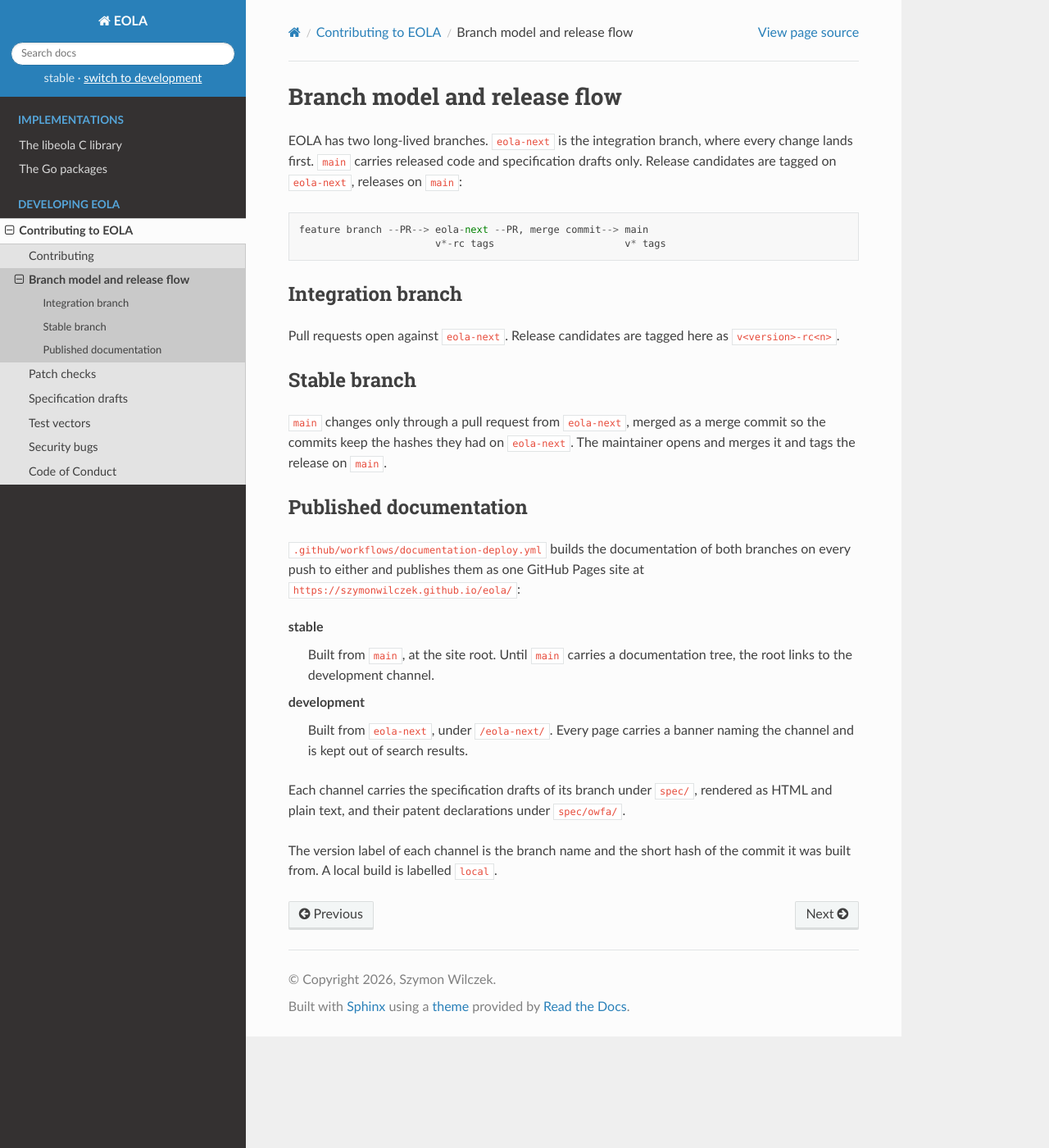
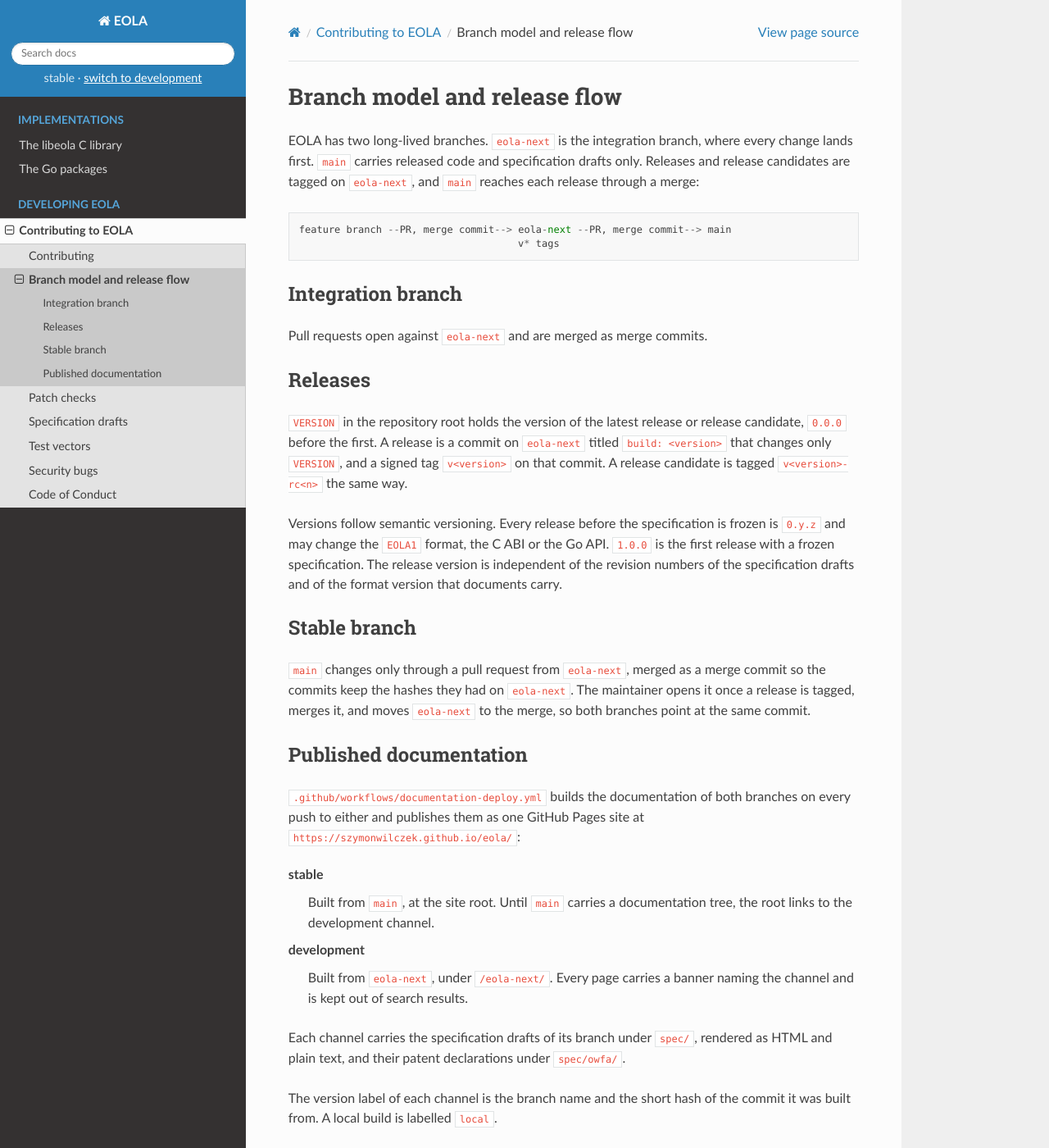
Before and after one commit to szymonwilczek/eola, a Sphinx documentation site: the page built from Documentation/process/branching.rst, in a window 1280 px wide and 1400 px high. Shown: the whole window at 82% size. Built offline with Sphinx 7.4.7 and the Read the Docs theme 3.1.0, drawn with Linux system fonts in a browser that asks for light colours.

Commit message:
build: hold the release version in VERSION
The repository has no file that holds its version, so a release tag is
the only record of which version a tree is, and nothing a build or a
reader can check it against.

The process documentation also places the release tags on main, where
no commit of the release is made.

VERSION now holds the version of the latest release or release
candidate, 0.0.0 before the first. A release is a commit on eola-next
that changes only VERSION, with a signed tag on it, and main reaches
it through the release merge.

The branch model documents this, the numbering, which keeps every
release before the specification freeze at 0.y.z and makes 1.0.0 the
first frozen one, and that the release version is independent of the
draft revisions and of the format version.

Signed-off-by: Szymon Wilczek <swilczek.lx@gmail.com>

```diff
--- a/Documentation/process/branching.rst
+++ b/Documentation/process/branching.rst
@@ -7,24 +7,39 @@ Branch model and release flow
 
 EOLA has two long-lived branches. ``eola-next`` is the integration branch,
 where every change lands first. ``main`` carries released code and
-specification drafts only. Release candidates are tagged on ``eola-next``,
-releases on ``main``::
+specification drafts only. Releases and release candidates are tagged on
+``eola-next``, and ``main`` reaches each release through a merge::
 
-    feature branch --PR--> eola-next --PR, merge commit--> main
-                           v*-rc tags                      v* tags
+    feature branch --PR, merge commit--> eola-next --PR, merge commit--> main
+                                         v* tags
 
 Integration branch
 ==================
 
-Pull requests open against ``eola-next``. Release candidates are tagged here
-as ``v<version>-rc<n>``.
+Pull requests open against ``eola-next`` and are merged as merge commits.
+
+Releases
+========
+
+``VERSION`` in the repository root holds the version of the latest release
+or release candidate, ``0.0.0`` before the first. A release is a commit on
+``eola-next`` titled ``build: <version>`` that changes only ``VERSION``, and
+a signed tag ``v<version>`` on that commit. A release candidate is tagged
+``v<version>-rc<n>`` the same way.
+
+Versions follow semantic versioning. Every release before the specification
+is frozen is ``0.y.z`` and may change the ``EOLA1`` format, the C ABI or the
+Go API. ``1.0.0`` is the first release with a frozen specification. The
+release version is independent of the revision numbers of the specification
+drafts and of the format version that documents carry.
 
 Stable branch
 =============
 
 ``main`` changes only through a pull request from ``eola-next``, merged as a
 merge commit so the commits keep the hashes they had on ``eola-next``. The
-maintainer opens and merges it and tags the release on ``main``.
+maintainer opens it once a release is tagged, merges it, and moves
+``eola-next`` to the merge, so both branches point at the same commit.
 
 Published documentation
 =======================
```
Also changed, not shown: 1 other file.
